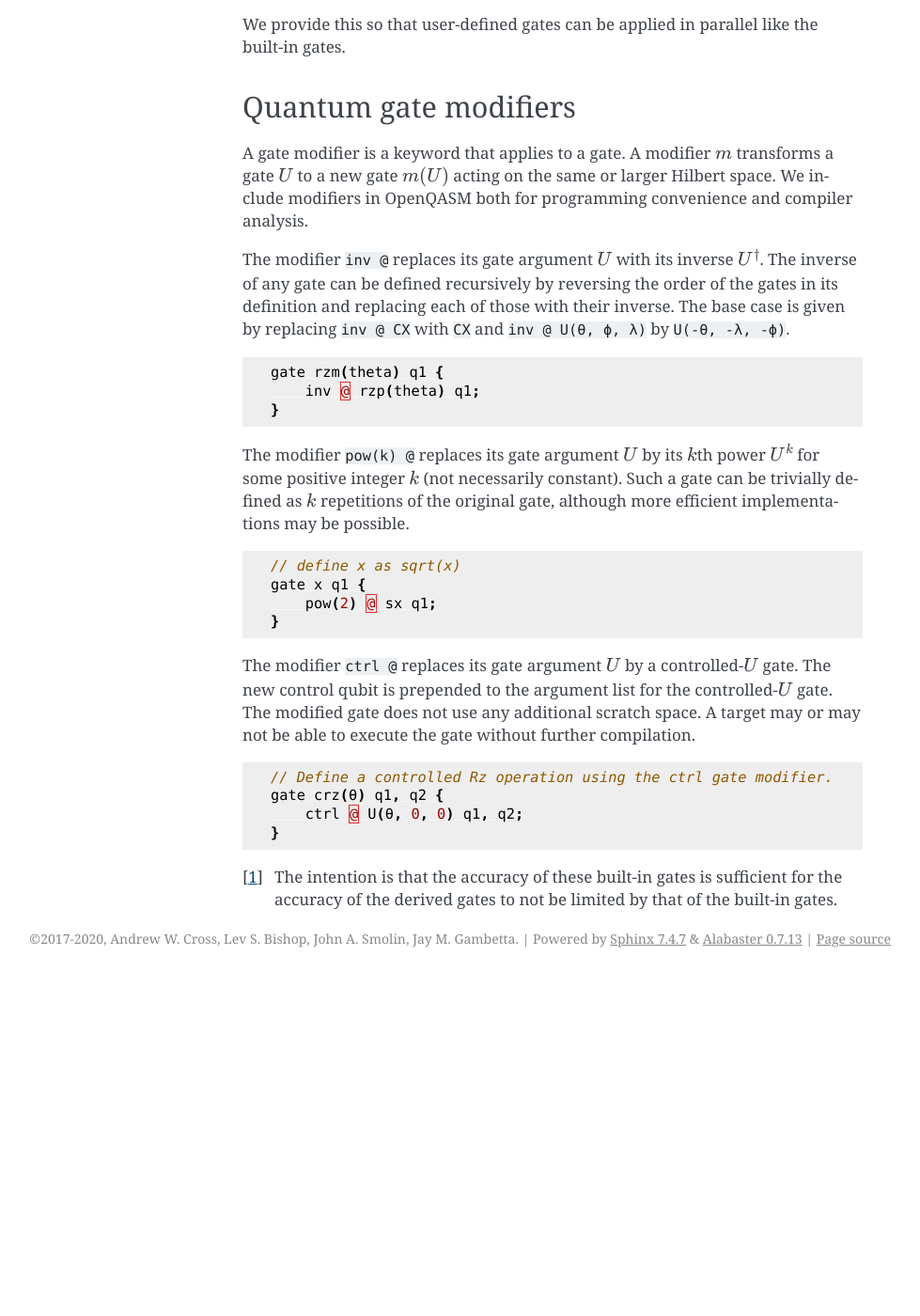
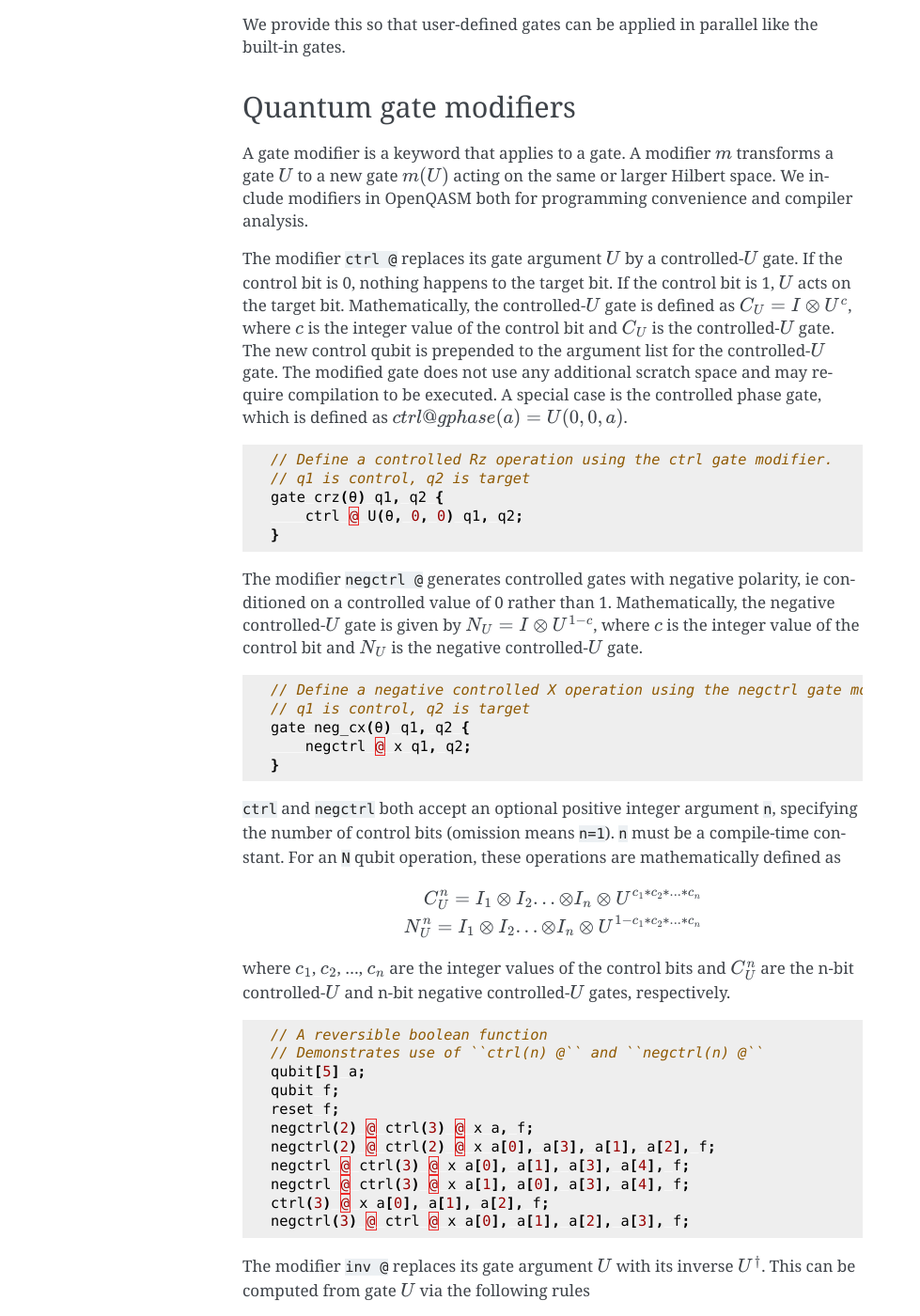
Before and after one commit to openqasm/openqasm, a Sphinx documentation site: the page built from source/language/gates.rst, in a window 1280 px wide and 1400 px high, scrolled down 5373 px. Shown: the whole window at 94% size, without its empty margins (162-1141 px from the left). Built offline with Sphinx 7.4.7, drawn with Linux system fonts in a browser that asks for light colours; cross-references to code outside the pages are shown as plain code; before the commit the page ends 6411 px from its top, so only the background shows below that; some of the changed text lies outside the part shown.

Commit message:
Add changes for gate mods

```diff
--- a/source/language/gates.rst
+++ b/source/language/gates.rst
@@ -283,42 +283,93 @@ A gate modifier is a keyword that applies to a gate. A modifier
 on the same or larger Hilbert space. We include modifiers in OpenQASM
 both for programming convenience and compiler analysis.
 
-The modifier ``inv @`` replaces its gate argument :math:`U` with its inverse
-:math:`U^\dagger`. The inverse of any gate can be defined recursively by
-reversing the order of the gates in its definition and replacing each of
-those with their inverse. The base case is given by replacing ``inv @ CX`` with ``CX`` and
-``inv @ U(θ, ϕ, λ)`` by ``U(-θ, -λ, -ϕ)``.
-
-.. code-block:: c
-
-   gate rzm(theta) q1 {
-       inv @ rzp(theta) q1;
-   }
-
-The modifier ``pow(k) @`` replaces its gate argument :math:`U` by its :math:`k`\ th
-power :math:`U^k` for some positive integer :math:`k` (not necessarily
-constant). Such a gate can be trivially defined as :math:`k` repetitions
-of the original gate, although more efficient implementations may be
-possible.
-
-.. code-block:: c
-
-   // define x as sqrt(x)
-   gate x q1 {
-       pow(2) @ sx q1;
-   }
-
 The modifier ``ctrl @`` replaces its gate argument :math:`U` by a
-controlled-:math:`U` gate. The new control qubit is prepended to the
-argument list for the controlled-:math:`U` gate. The modified gate does
-not use any additional scratch space. A target may or may not be able to
-execute the gate without further compilation.
+controlled-:math:`U` gate. If the control bit is 0, nothing happens to the target bit.
+If the control bit is 1, :math:`U` acts on the target bit. Mathematically, the controlled-:math:`U`
+gate is defined as :math:`C_U = I \otimes U^c`, where :math:`c` is the integer value of the control
+bit and :math:`C_U` is the controlled-:math:`U` gate. The new control qubit is prepended to the
+argument list for the controlled-:math:`U` gate. The modified gate does not use any additional
+scratch space and may require compilation to be executed. A special case is the controlled phase
+gate, which is defined as :math:`ctrl @ gphase(a) = U(0,0,a)`.
 
 .. code-block:: c
 
    // Define a controlled Rz operation using the ctrl gate modifier.
+   // q1 is control, q2 is target
    gate crz(θ) q1, q2 {
        ctrl @ U(θ, 0, 0) q1, q2;
+   }
+
+The modifier ``negctrl @`` generates controlled gates with negative polarity, ie conditioned on a
+controlled value of 0 rather than 1. Mathematically, the negative controlled-:math:`U` gate is
+given by :math:`N_U = I \otimes U^{1-c}`, where :math:`c` is the integer value of the control bit
+and :math:`N_U` is the negative controlled-:math:`U` gate.
+
+.. code-block:: c
+
+   // Define a negative controlled X operation using the negctrl gate modifier.
+   // q1 is control, q2 is target
+   gate neg_cx(θ) q1, q2 {
+       negctrl @ x q1, q2;
+   }
+
+``ctrl`` and ``negctrl`` both accept an optional positive integer argument ``n``, specifying the
+number of control bits (omission means ``n=1``). ``n`` must be a compile-time constant. For an ``N``
+qubit operation, these operations are mathematically defined as
+
+.. math::
+
+   C^n_U = I_1 \otimes I_2 ... \otimes I_n \otimes U^{c_1*c_2*...*c_n}
+
+   N^n_U = I_1 \otimes I_2 ... \otimes I_n \otimes U^{1 - c_1*c_2*...*c_n}
+
+where :math:`c_1`, :math:`c_2`, ..., :math:`c_n` are the integer values of the control bits and
+:math:`C^n_U` are the n-bit controlled-:math:`U` and n-bit negative controlled-:math:`U` gates,
+respectively.
+
+.. code-block:: c
+
+   // A reversible boolean function
+   // Demonstrates use of ``ctrl(n) @`` and ``negctrl(n) @``
+   qubit[5] a;
+   qubit f;
+   reset f;
+   negctrl(2) @ ctrl(3) @ x a, f;
+   negctrl(2) @ ctrl(2) @ x a[0], a[3], a[1], a[2], f;
+   negctrl @ ctrl(3) @ x a[0], a[1], a[3], a[4], f;
+   negctrl @ ctrl(3) @ x a[1], a[0], a[3], a[4], f;
+   ctrl(3) @ x a[0], a[1], a[2], f;
+   negctrl(3) @ ctrl @ x a[0], a[1], a[2], a[3], f;
+
+The modifier ``inv @`` replaces its gate argument :math:`U` with its inverse
+:math:`U^\dagger`. This can be computed from gate :math:`U` via the following rules
+
+- The inverse of any gate :math:`U=U_m U_{m-1} ... U_1` can be defined recursively by reversing the
+order of the gates in its definition and replacing each of those with their inverse
+:math:`U^\dagger = U_1^\dagger U_2^\dagger ... U_m^\dagger`.
+- The inverse of a controlled operation is defined by inverting the control unitary. That is,
+``inv @ ctrl @ U = ctrl @ inv @ U``.
+- The base case is given by replacing ``inv @ U(θ, ϕ, λ)`` by ``U(-θ, -λ, -ϕ)`` and
+``inv @ gphase(a)`` by ``gphase(-a)``.
+
+.. code-block:: c
+
+   // Define a negative z rotation and the inverse of a positive z rotation
+   gate rzm(θ) q1 {
+       inv @ rzp(θ) q1;
+   }
+
+The modifier ``pow(k) @`` replaces its gate argument :math:`U` by its :math:`k`\ th
+power :math:`U^k` for some positive integer or floating point number :math:`k` (not necessarily
+constant). In the case that :math:`k` is an integer, the gate can be implemented (albeit
+inefficiently) by :math:`k` repetitions of :math:`U` for :math:`k > 0` and :math:`k`
+repetitions of ``inv @ U`` for :math:`k < 0`.
+
+.. code-block:: c
+
+   // define x as the square of sqrt(x) ``sx`` gate
+   gate x q1 {
+       pow(2) @ sx q1;
    }
 
 .. [1]
```
Also changed, not shown: 5 other files.
